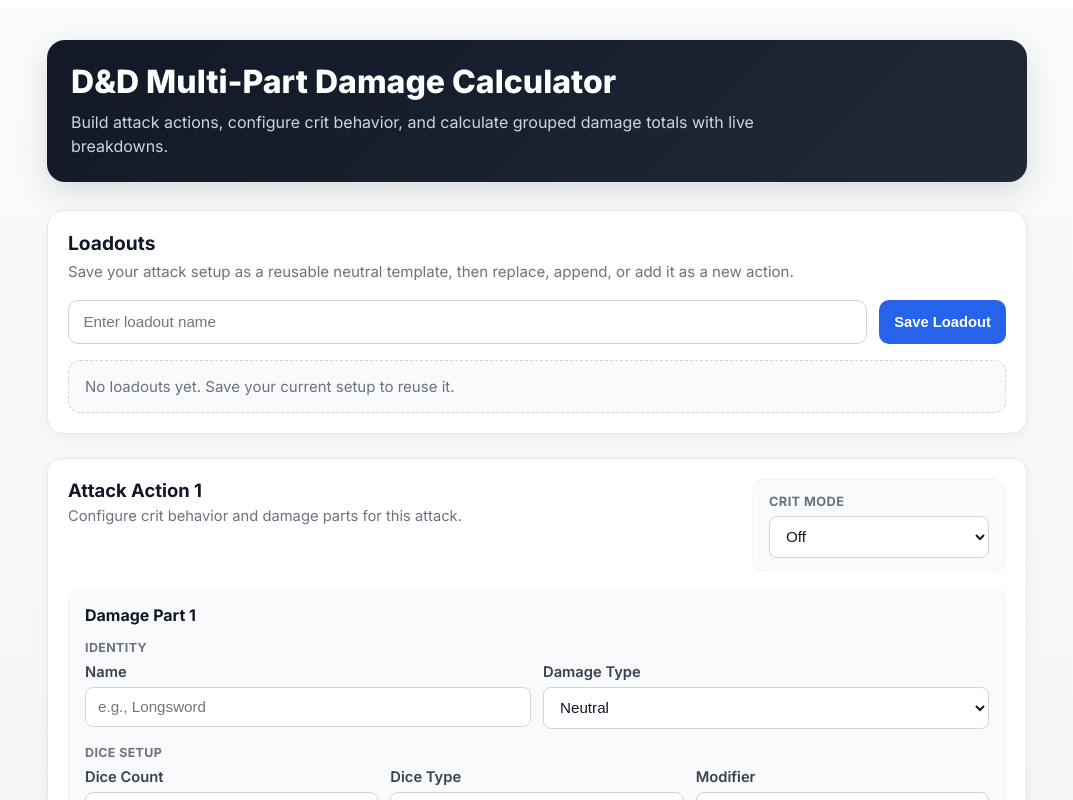
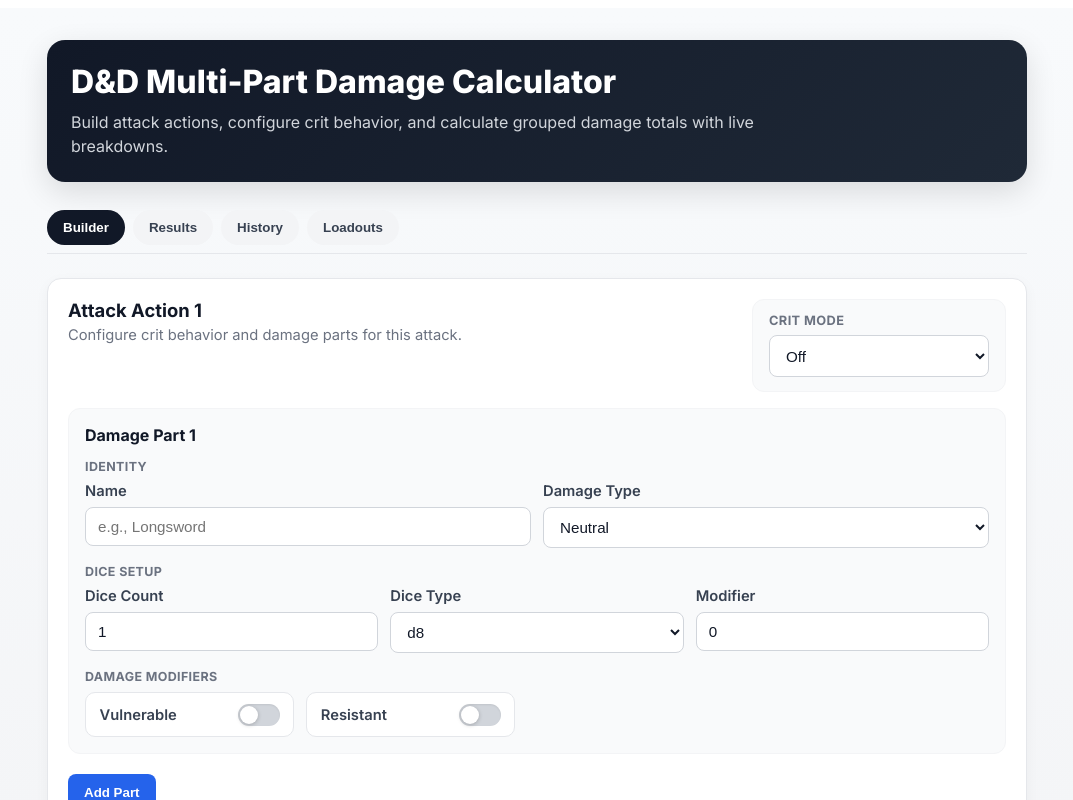
Before and after one commit to aperezxiii/dnd-damage-calculator, a React (Vite) app: page / in a window 1280 px wide. Shown: the top 800 px of the page, without its empty margins (103-1176 px from the left). Built offline with nearby package versions, Linux system fonts and the light colour scheme.

Commit message:
v1.6.0 app structure upgrade with tabs, loadout feedback, and roll flow polish

```diff
--- a/src/App.jsx
+++ b/src/App.jsx
@@ -82,6 +82,8 @@ function App() {
     }
   });
   const [loadoutName, setLoadoutName] = useState("");
+  const [activeTab, setActiveTab] = useState("builder");
+  const [loadoutMessage, setLoadoutMessage] = useState("");
   const resultsRef = useRef(null);
 
   const clearDerivedState = () => {
@@ -120,6 +122,14 @@ function App() {
     }
   }, [loadouts]);
 
+  useEffect(() => {
+    if (!loadoutMessage) return;
+    const timeoutId = setTimeout(() => {
+      setLoadoutMessage("");
+    }, 2500);
+    return () => clearTimeout(timeoutId);
+  }, [loadoutMessage]);
+
   const buildLoadoutSnapshot = (name, existingLoadout = null) => {
     const now = new Date().toISOString();
 
@@ -151,6 +161,7 @@ function App() {
     });
 
     setLoadoutName(trimmedName);
+    setLoadoutMessage(`Saved "${trimmedName}"`);
   };
 
   const loadLoadout = (loadoutId) => {
@@ -160,6 +171,7 @@ function App() {
     setActions(deepClone(selected.actionsSnapshot || [defaultAction()]));
     clearDerivedState();
     setLoadoutName(selected.name || "");
+    setLoadoutMessage(`Loaded "${selected.name}" into Builder`);
   };
 
   const addLoadoutAsNewAction = (loadoutId) => {
@@ -171,6 +183,7 @@ function App() {
 
     setActions((prev) => [...prev, ...sanitizedActions]);
     clearDerivedState();
+    setLoadoutMessage(`Added "${selected.name}" as a new action`);
   };
 
   const addLoadoutToAction = (loadoutId, targetActionIndex) => {
@@ -194,10 +207,17 @@ function App() {
     });
 
     clearDerivedState();
+    setLoadoutMessage(`Added "${selected.name}" to Action ${targetActionIndex + 1}`);
   };
 
   const deleteLoadout = (loadoutId) => {
+    const selected = loadouts.find((loadout) => loadout.id === loadoutId);
+
     setLoadouts((prev) => prev.filter((loadout) => loadout.id !== loadoutId));
+
+    if (selected) {
+      setLoadoutMessage(`Deleted "${selected.name}"`);
+    }
   };
 
   const getPreAdjustmentDamage = (result, critType) => {
@@ -365,6 +385,7 @@ function App() {
     );
 
     setResults(allResults);
+    setActiveTab("results");
 
     setTimeout(() => {
       resultsRef.current?.scrollIntoView({
@@ -523,18 +544,48 @@ function App() {
           </p>
         </div>
 
-        <LoadoutsPanel
-          loadoutName={loadoutName}
-          setLoadoutName={setLoadoutName}
-          loadouts={loadouts}
-          saveLoadout={saveLoadout}
-          loadLoadout={loadLoadout}
-          addLoadoutAsNewAction={addLoadoutAsNewAction}
-          addLoadoutToAction={addLoadoutToAction}
-          deleteLoadout={deleteLoadout}
-          actions={actions}
-        />
+        <div
+          style={{
+            display: "flex",
+            gap: "0.5rem",
+            marginBottom: "1.5rem",
+            borderBottom: "1px solid #e5e7eb",
+            paddingBottom: "0.5rem",
+            overflowX: "auto",
+          }}
+        >
+          {[
+            { key: "builder", label: "Builder" },
+            { key: "results", label: "Results" },
+            { key: "history", label: "History" },
+            { key: "loadouts", label: "Loadouts" },
+          ].map((tab) => {
+            const isActive = activeTab === tab.key;
 
+            return (
+              <button
+                key={tab.key}
+                onClick={() => setActiveTab(tab.key)}
+                style={{
+                  padding: "0.6rem 1rem",
+                  borderRadius: "999px",
+                  border: "none",
+                  fontWeight: "600",
+                  cursor: "pointer",
+                  whiteSpace: "nowrap",
+                  backgroundColor: isActive ? "#111827" : "#f3f4f6",
+                  color: isActive ? "#ffffff" : "#374151",
+                  transition: "all 0.2s ease",
+                }}
+              >
+                {tab.label}
+              </button>
+            );
+          })}
+        </div>
+
+    {activeTab === "builder" && (
+      <>
         <div style={{ marginBottom: "1.25rem" }}>
           {actions.map((action, actionIndex) => (
             <ActionCard
@@ -586,11 +637,31 @@ function App() {
             shadowColor="rgba(234,88,12,0.24)"
             fullWidth
           >
-            🎲 Roll Damage
+            {results.length > 0 ? "🎲 Roll Again" : "🎲 Roll Damage"}
           </AppButton>
         </div>
+      </>
+    )}
 
-        {results.length > 0 && (
+        {activeTab === "results" && (
+          <div>
+            {results.length === 0 ? (
+              <div
+                style={{
+                  marginTop: "2rem",
+                  padding: "2rem",
+                  backgroundColor: "#ffffff",
+                  border: "1px solid #e5e7eb",
+                  borderRadius: "16px",
+                  boxShadow: "0 4px 14px rgba(0,0,0,0.04)",
+                  textAlign: "center",
+                  color: "#6b7280",
+                  fontSize: "1rem",
+                }}
+              >
+                No results yet — roll damage to see results.
+              </div>
+            ) : (
               <div ref={resultsRef}>
                 <ResultsPanel
                   results={results}
@@ -605,7 +676,10 @@ function App() {
                 />
               </div>
             )}
+          </div>
+        )}
 
+        {activeTab === "history" && (
           <RollHistoryPanel
             rollHistory={rollHistory}
             expandedHistory={expandedHistory}
@@ -614,6 +688,22 @@ function App() {
             getColorByType={getColorByType}
             clearHistory={clearHistory}
           />
+        )}
+
+        {activeTab === "loadouts" && (
+          <LoadoutsPanel
+            loadoutName={loadoutName}
+            setLoadoutName={setLoadoutName}
+            loadoutMessage={loadoutMessage}
+            loadouts={loadouts}
+            saveLoadout={saveLoadout}
+            loadLoadout={loadLoadout}
+            addLoadoutAsNewAction={addLoadoutAsNewAction}
+            addLoadoutToAction={addLoadoutToAction}
+            deleteLoadout={deleteLoadout}
+            actions={actions}
+          />
+        )}
       </div>
     </div>
   );
--- a/src/components/LoadoutsPanel.jsx
+++ b/src/components/LoadoutsPanel.jsx
@@ -271,6 +271,7 @@ function LoadoutRow({
 export default function LoadoutsPanel({
   loadoutName,
   setLoadoutName,
+  loadoutMessage,
   loadouts,
   saveLoadout,
   loadLoadout,
@@ -312,6 +313,23 @@ export default function LoadoutsPanel({
           Save your attack setup as a reusable neutral template, then replace, append, or add it as a new action.
         </p>
       </div>
+
+      {loadoutMessage && (
+        <div
+          style={{
+            marginBottom: "1rem",
+            padding: "0.85rem 1rem",
+            backgroundColor: "#ecfdf5",
+            border: "1px solid #a7f3d0",
+            borderRadius: "12px",
+            color: "#065f46",
+            fontSize: "0.94rem",
+            fontWeight: "600",
+          }}
+        >
+          {loadoutMessage}
+        </div>
+      )}
 
       <div
         style={{
```
Lines whose indentation alone changed are shown as unchanged.
